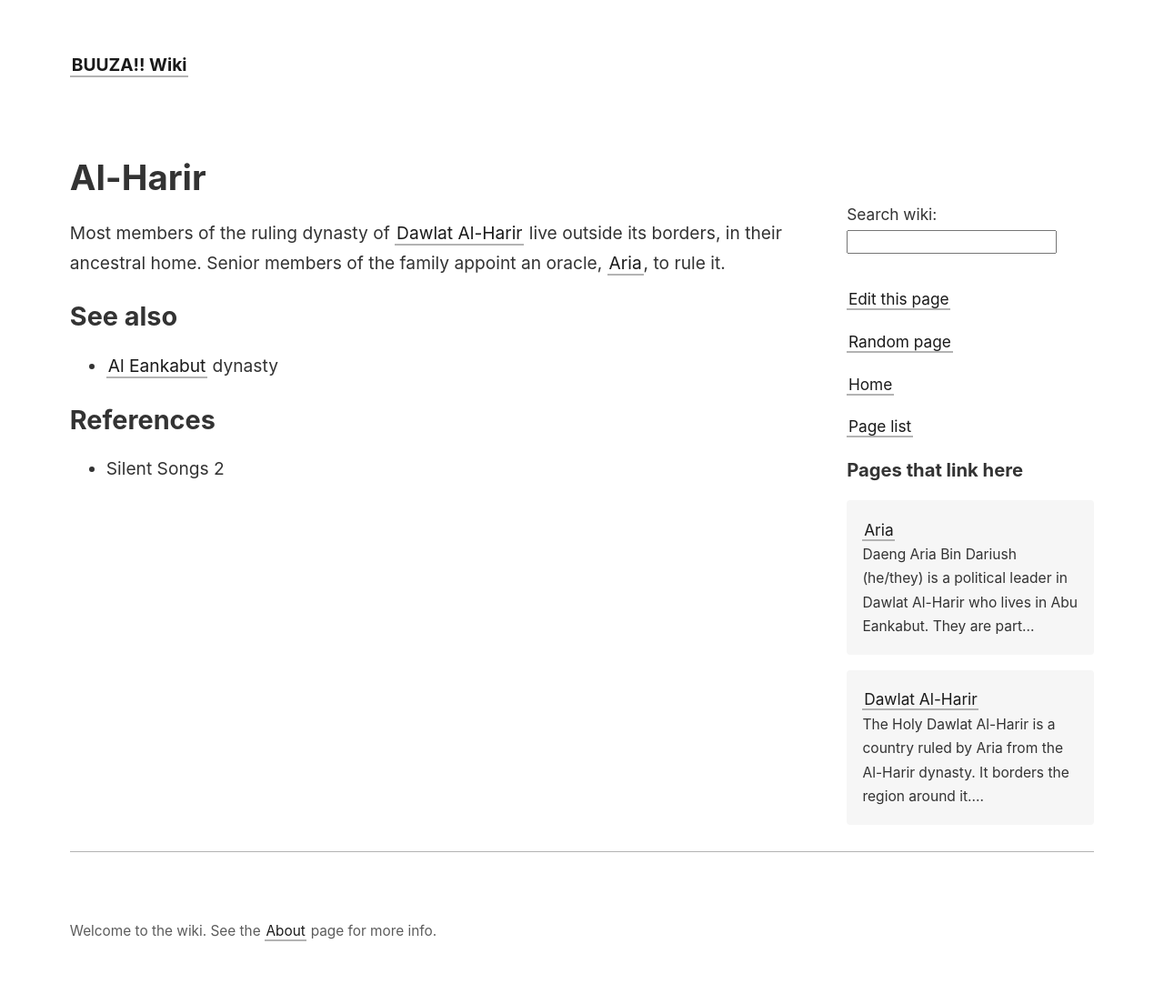
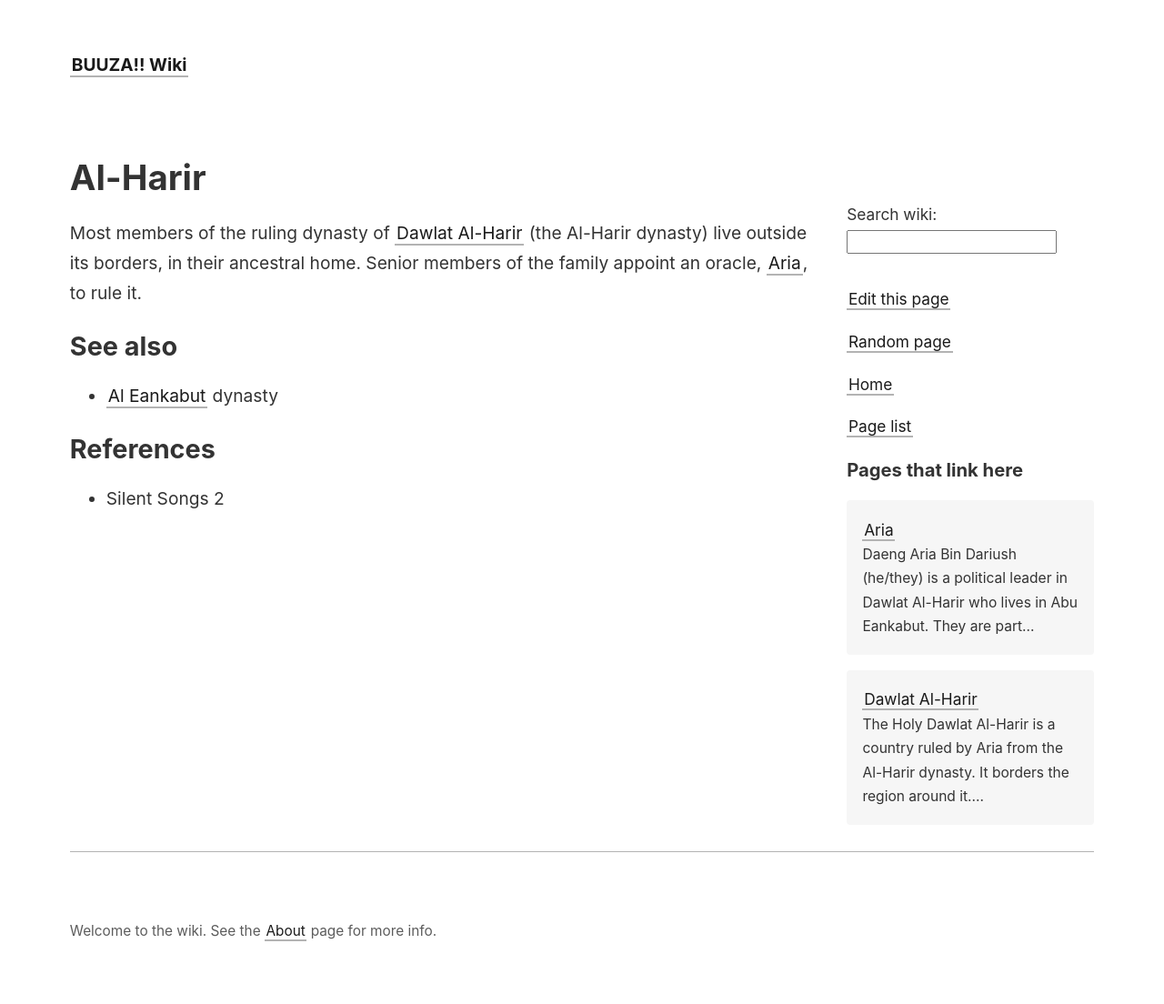
Before and after one commit to IFcoltransG/buuza-wiki, a Jekyll site: the page built from _wiki/al-harir.md, in a window 1280 px wide. Shown: the whole page at 91% size. Built offline with Jekyll 4.4.1, drawn with Linux system fonts in a browser that asks for light colours.

Commit message:
Minor fixes

```diff
--- a/_wiki/al-harir.md
+++ b/_wiki/al-harir.md
@@ -2,7 +2,7 @@
 title: Al-Harir
 tags: ['Person', 'Group']
 ---
-Most members of the ruling dynasty of [Dawlat Al-Harir](/_wiki/dawlat-al-harir.md) live outside its borders, in their ancestral home. Senior members of the family appoint an oracle, [Aria](/_wiki/aria.md), to rule it.
+Most members of the ruling dynasty of [Dawlat Al-Harir](/_wiki/dawlat-al-harir.md) (the Al-Harir dynasty) live outside its borders, in their ancestral home. Senior members of the family appoint an oracle, [Aria](/_wiki/aria.md), to rule it.
 
 ## See also
 - [Al Eankabut](/_wiki/al-eankabut.md) dynasty
```
Also changed, not shown: _wiki/deathhead.md (+5 -2 lines), _wiki/gods.md (+4 -0 lines), _wiki/sooq.md (+1 -1 lines).
